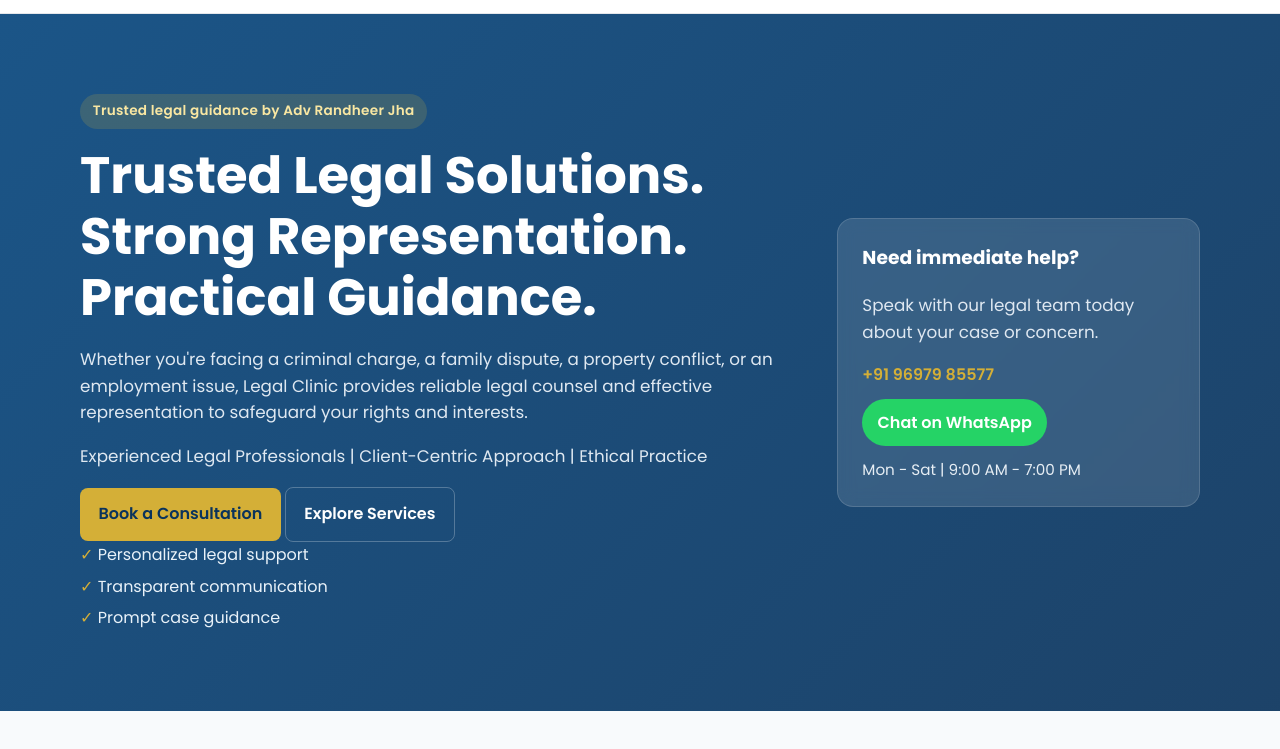
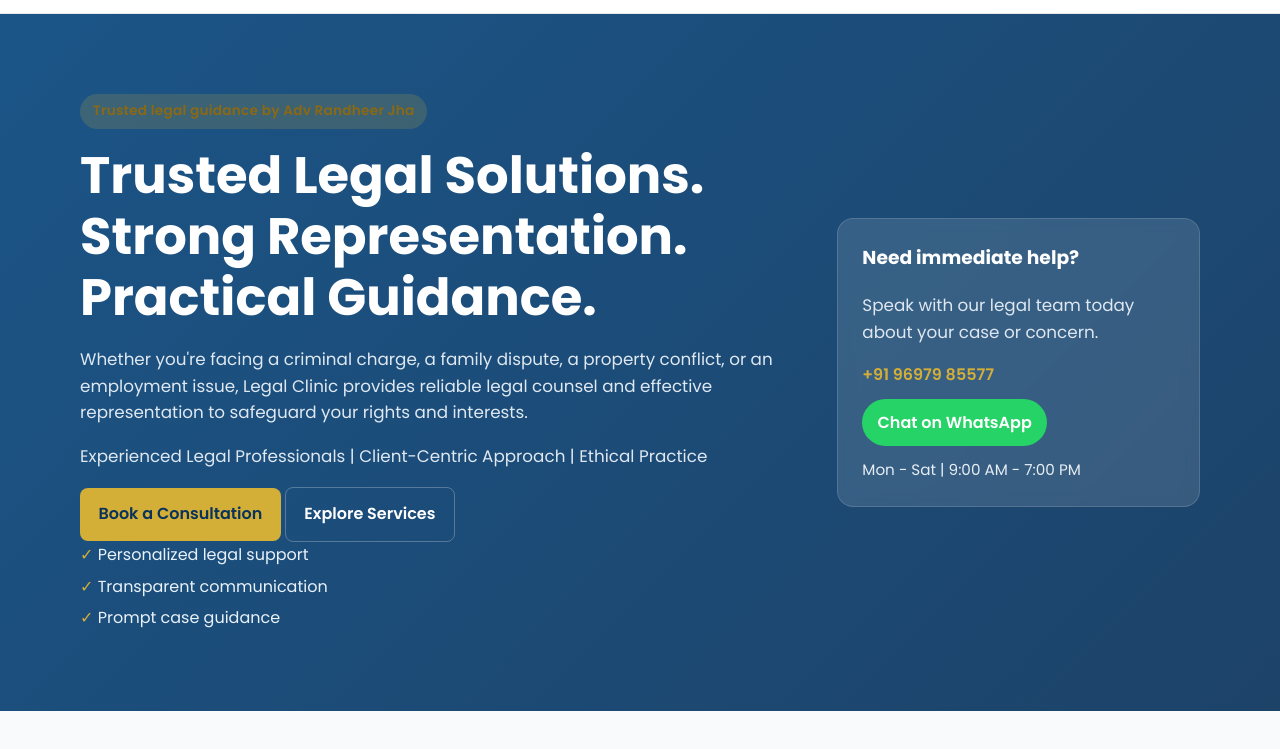
Before and after one commit to kamleshkr019-arch/legal-clinic, a plain HTML site: page index.html in a window 1280 px wide. Shown: the part 51-800 px from the top of the page. Drawn offline with Linux system fonts and the light colour scheme.

Commit message:
Fix badge text color for better visibility - change from light yellow to dark gold

```diff
--- a/css/style.css
+++ b/css/style.css
@@ -67,7 +67,7 @@ img { max-width: 100%; }
     padding: 0.4rem 0.8rem;
     border-radius: 999px;
     background: rgba(212,175,55,0.18);
-    color: #f9e7a2;
+    color: #8b6914;
     font-size: 0.85rem;
     margin-bottom: 1rem;
     font-weight: 600;
```
